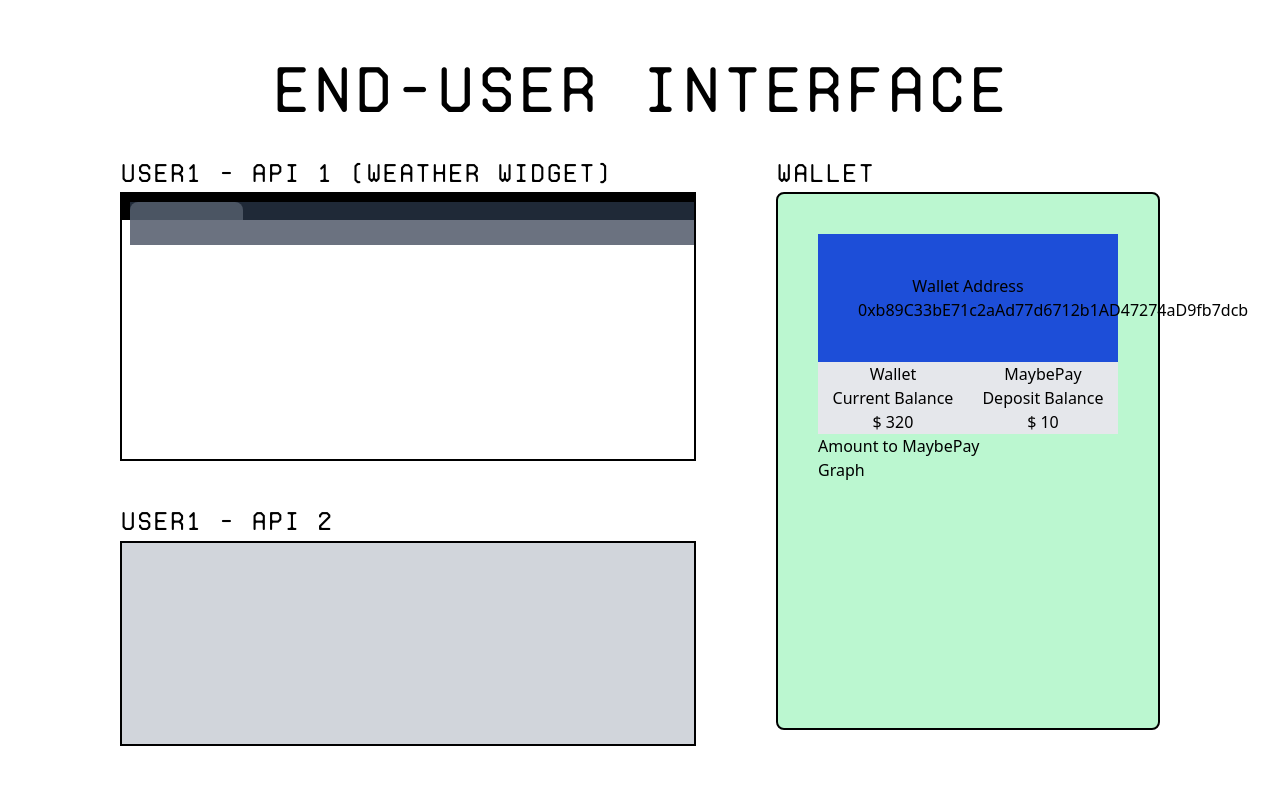
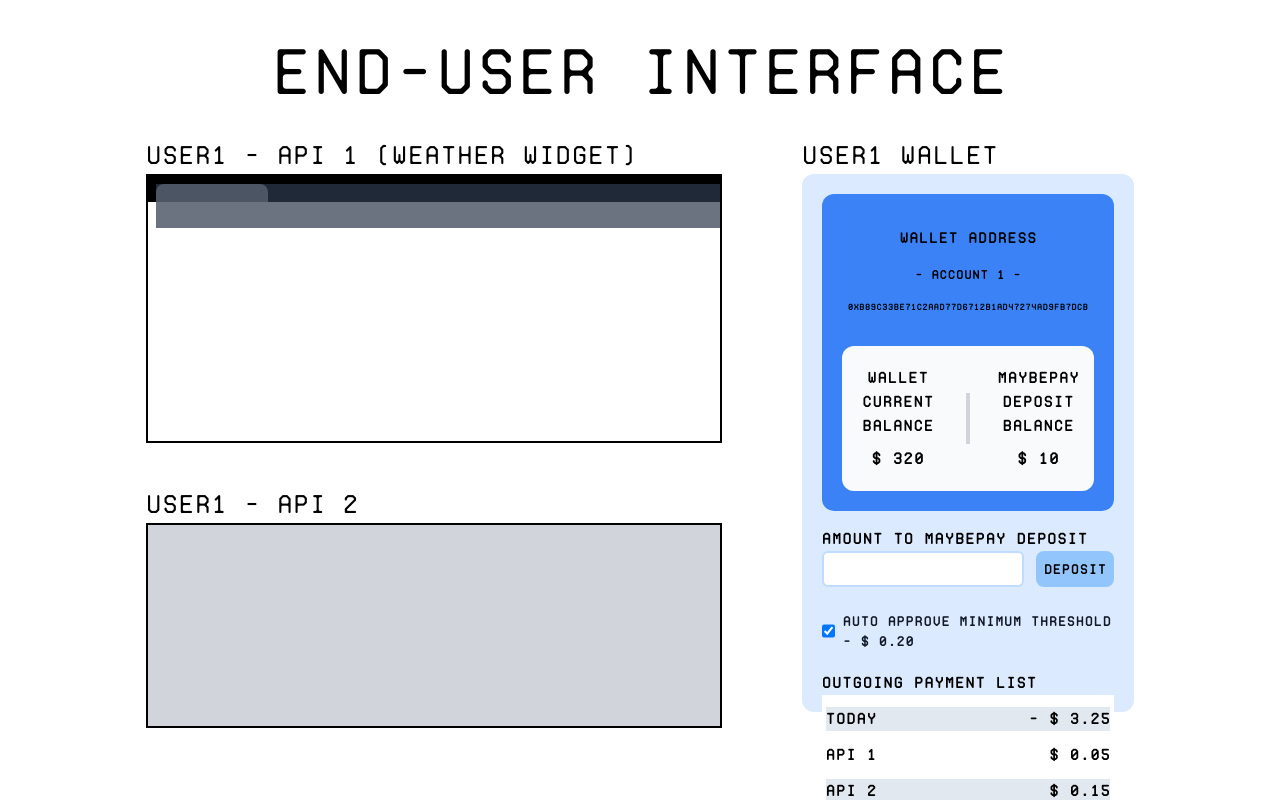
Before and after one commit to voltrevo/MaybePay, a Next.js app in the folder frontend/: page /user in a window 1280 px wide. Shown: the top 800 px of the page. Built offline with nearby package versions, Linux system fonts and the light colour scheme.

Commit message:
ADD: working on user-wallet

```diff
--- a/frontend/pages/user.js
+++ b/frontend/pages/user.js
@@ -4,7 +4,7 @@ import styles from '../styles/Home.module.css'
 
 export default function Home() {
   return (
-    <div className='w-[100vw] h-full p-[2vw] '>
+    <div className='w-[100vw] h-full p-2'>
     <Head>
       <title>MaybePay</title>
     </Head>
@@ -34,27 +34,63 @@ export default function Home() {
           <div className='h-full bg-gray-300 p-4 border-2 border-black ' id='logs-container'></div>
         </div>
       </div>
-      <div className='w-[30vw] h-[20vw]' id="right-side">
-        <div id='wallet'>
-          <div className='text-[2vw] font-ProtoMono-Light'>Wallet</div>
-          <div className='w-full h-[42vw]  border-2 border-black  rounded-lg bg-green-200 p-10' id="wallet-container">
-            <div className='bg-blue-700' id="wallet-top">
-              <div className='flex-col text-center justify-center p-10' id="wallet-address">
-                <div>Wallet Address</div>
-                <div>0xb89C33bE71c2aAd77d6712b1AD47274aD9fb7dcb</div>
+      <div className='w-[26vw] h-[20vw]' id="right-side">
+        <div className='font-ProtoMono-SemiBold ' id='wallet'>
+          <div className='text-[2vw] font-ProtoMono-Light'>User1 Wallet</div>
+          <div className='w-full h-[42vw] rounded-xl bg-blue-100  p-5' id="wallet-container">
+            <div className='bg-blue-500 rounded-xl pb-5' id="wallet-top">
+              <div className='flex-col text-center justify-center px-5 pt-8 pb-8 space-y-4' id="wallet-address">
+                <div className='text-[1.2vw]'>Wallet Address</div>
+                <div className='text-[1vw]'>- Account 1 -</div>
+                <div className='text-[0.7vw]'>0xb89C33bE71c2aAd77d6712b1AD47274aD9fb7dcb</div>
               </div>
-              <div id="wallet-balance" className='flex bg-gray-200 justify-around  items-center    '>
+              <div id="wallet-balance" className='flex rounded-xl mx-5 bg-gray-50 justify-around  items-center py-5 px-2 space-x-5'>
                 <div  className='flex-col justify-center items-center'>
-                  <span className='block text-center'>Wallet</span><span className='block text-center'>Current Balance</span>
-                  <div className='text-center'>$ 320</div>
+                  <div>
+                    <div className=' text-center'>Wallet</div><div className=' text-center'>Current Balance</div>
+                  </div>
+                  <div className='text-center text-[1.3vw] pt-2'>$ 320</div>
                 </div>
+                <div className='border-2 border-gray-300  h-[4vw] w-1' id="divider"></div>
                 <div className=' flex-col justify-center items-center'>
-                  <span className='block text-center'>MaybePay</span><span className='block'>Deposit Balance</span>
-                  <div className='text-center'>$ 10</div>
+                  <div>
+                    <div className=' text-center'>MaybePay</div><div className='text-center'>Deposit Balance</div>
+                  </div>
+                  <div className='text-center text-[1.3vw] pt-2'>$ 10</div>
                 </div>
               </div>
             </div>
-            <div>Amount to MaybePay</div>
+            <div className='w-full flex-col py-4' id="deposit input">
+              <span className='block'>Amount to MaybePay Deposit</span>
+              <div className='flex space-x-3'>
+              <input className='w-full rounded-md border-blue-200 border-2 p-1'></input>
+              <button className='rounded-lg text-sm bg-blue-300 p-2'>Deposit</button>
+              </div>
+            </div>
+            <div class="flex items-center py-2">
+              <input checked id="checked-checkbox" type="checkbox" value="" class="w-4 h-4 text-blue-600 bg-gray-100 rounded border-gray-300 focus:ring-blue-500  focus:ring-2 " />
+              <label for="checked-checkbox" class="ml-2 text-sm font-medium text-gray-900 ">Auto approve minimum threshold - $ 0.20</label>
+          </div>
+            <div className='py-3' id="Outgoing-Payment-List">
+              <span className='container'>Outgoing Payment List</span>
+              <div className='bg-white h-auto flex-col px-1 py-3 space-y-3' id="payment-container">
+                <div className='flex justify-between bg-slate-200 '>
+                  <span className='block'>Today</span><span className='block'> - $ 3.25</span>
+                </div>
+                <div className='flex justify-between'>
+                  <span className='block'>API 1</span><span className='block'>$ 0.05</span>
+                </div>
+                <div className='flex justify-between bg-slate-200'>
+                  <span className='block'>API 2</span><span className='block'>$ 0.15</span>
+                </div>
+                <div className='flex justify-between'>
+                  <span className='block'>API 1</span><span className='block'>$ 1.03</span>
+                </div>
+                <div className='flex justify-between bg-slate-200'>
+                  <span className='block'>API 1</span><span className='block'>$ 0.5</span>
+                </div>
+              </div>
+            </div>
             <div>Graph</div>
           </div>
         </div>
--- a/frontend/tailwind.config.js
+++ b/frontend/tailwind.config.js
@@ -21,24 +21,7 @@ module.exports = {
         'ProtoMono-SemiBold':['ProtoMono-SemiBold', 'Helvetica', 'Arial', 'Sans-Serif'],
 
       },
-      borderRadius:{
-        'twistBorder':'255px 15px 225px 15px/15px 225px 15px 255px;'
-      },
       keyframes: {
-        wiggle: {
-          '0%': { transform: 'translateY(-300vw)' },
-          // '50%': { transform: 'translateY(-0vw)' },
-          '100%': { transform: 'translateY(-10vw)' },
-        },
-        wiggle2: {
-          '0%': { transform: 'translateX(-10vw)' },
-          '50%': { transform: 'translateX(50vw)' },
-          '100%': { transform: 'translateX(-10vw)' },
-        },
-        animation: {
-          wiggle: 'wiggle 15s ease-in infinite',
-          wiggle2:'wiggle2 12s ease-in infinite'
-        }
 
       }
     },
```
